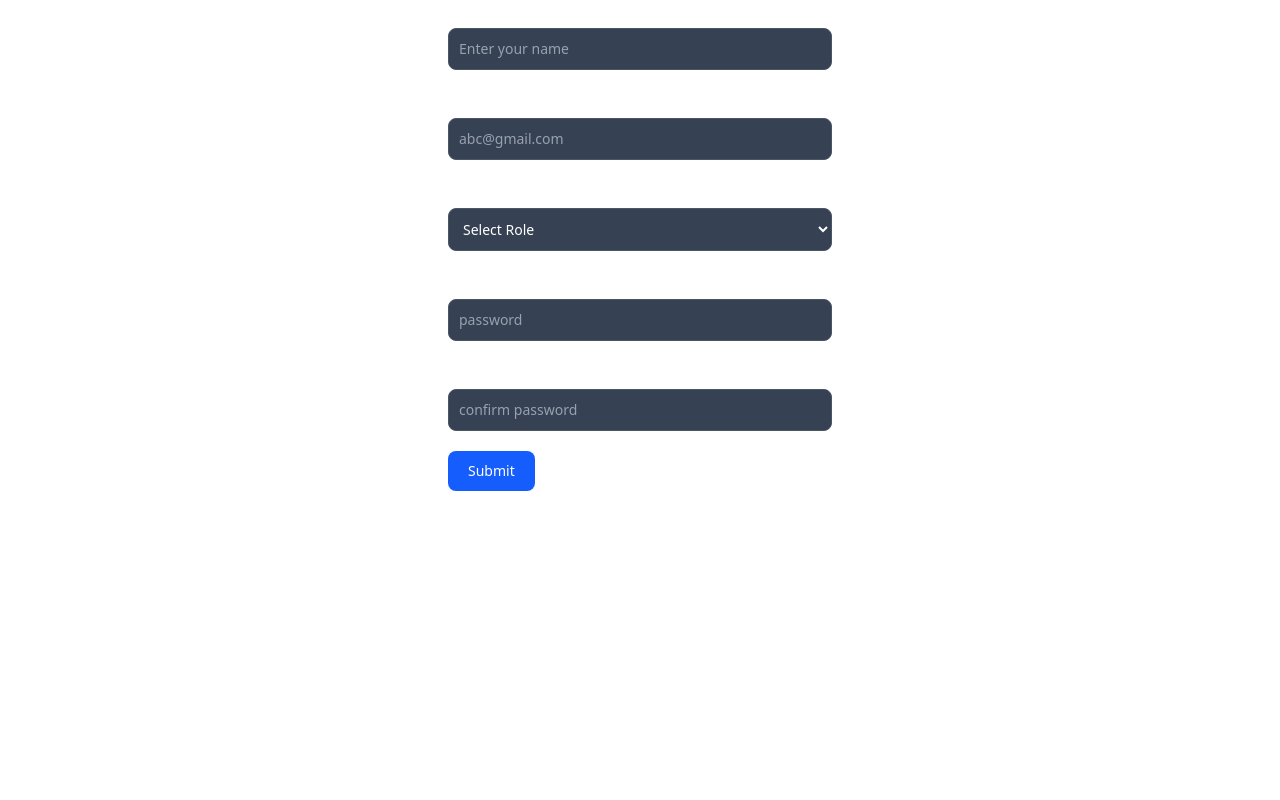
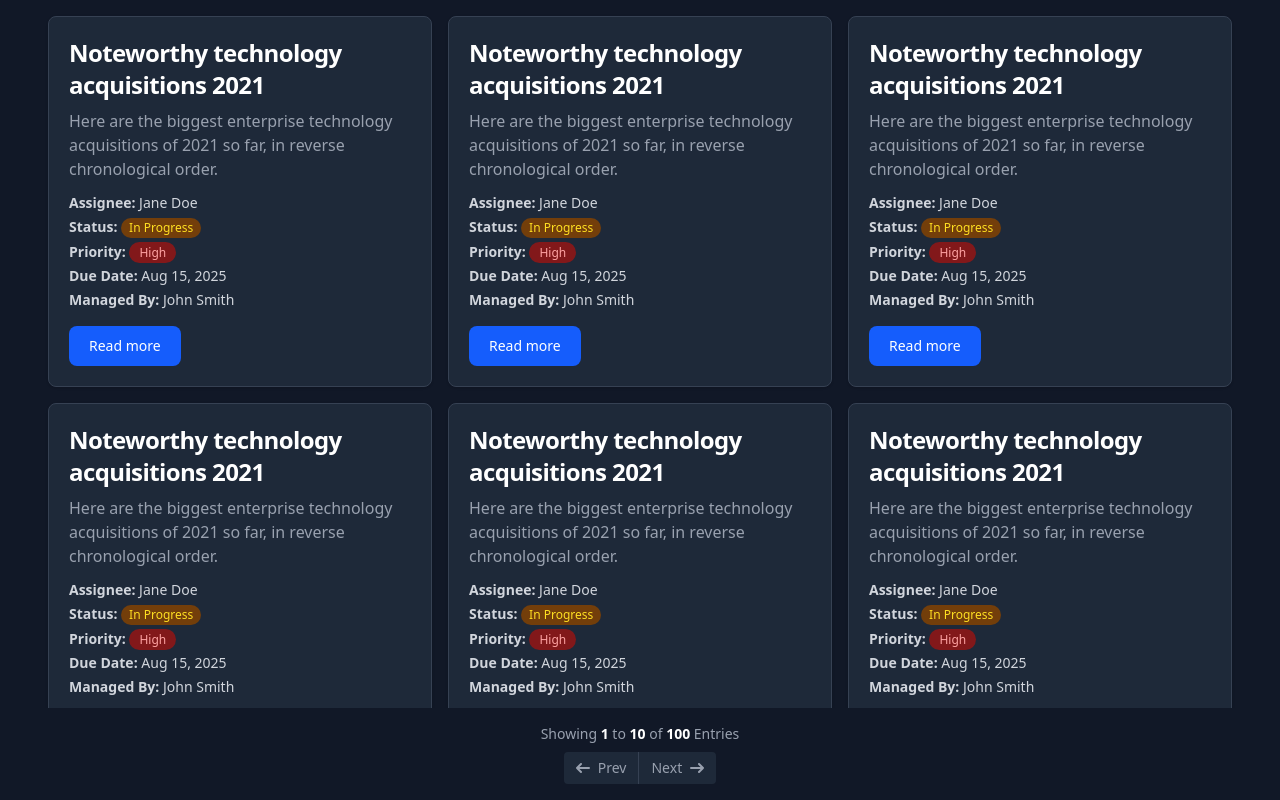
Before and after one commit to ajmal-m/Zudu-ai-fron-end, a React (Vite) app: page / in a window 1280 px wide. Built offline with nearby package versions, Linux system fonts and the light colour scheme.

Commit message:
Pagination and Task card updates

```diff
--- a/src/App.tsx
+++ b/src/App.tsx
@@ -1,12 +1,12 @@
 
 import  { Toaster } from 'react-hot-toast';
-import Register from "./components/register";
+import Home from './components/Home';
 
 function App() {
 
   return (
     <>
-      <Register/>
+      <Home/>
       <Toaster/>
     </>
   )
--- /dev/null
+++ b/src/components/Home/index.tsx
@@ -0,0 +1,24 @@
+import { memo } from "react";
+import Card from "../card";
+import Pagination from "../pagination";
+
+const Home = memo(() => {
+
+
+    return(
+        <div className="flex flex-col h-screen">
+            <div className="flex justify-center flex-wrap gap-4 dark:bg-[#111827] h-[95vh] overflow-y-auto py-4">
+                {
+                    new Array(100).fill(0).map((_,i) => (
+                        <Card key={i}/>
+                    ))
+                }
+            </div>
+            <div className="p-4 dark:bg-[#111827]">
+                <Pagination/>
+            </div>
+        </div>
+    )
+});
+
+export default Home;
--- /dev/null
+++ b/src/components/card/index.tsx
@@ -0,0 +1,54 @@
+import { memo } from "react";
+import Badge from "../reusable/badge";
+import Button from "../reusable/button";
+
+const Card = memo(() => {
+
+
+    return(
+        <div className="max-w-sm bg-white border border-gray-200 rounded-lg shadow-sm dark:bg-gray-800 dark:border-gray-700">
+            <div className="p-5">
+                {/* Title */}
+                <h5 className="mb-2 text-2xl font-bold tracking-tight text-gray-900 dark:text-white">
+                    Noteworthy technology acquisitions 2021
+                </h5>
+
+                {/* Description */}
+                <p className="mb-3 font-normal text-gray-700 dark:text-gray-400">
+                    Here are the biggest enterprise technology acquisitions of 2021 so far, in
+                    reverse chronological order.
+                </p>
+
+                {/* Details */}
+                <div className="text-sm text-gray-800 dark:text-gray-300 space-y-1 mb-4">
+                    <p>
+                        <span className="font-semibold">Assignee:</span> Jane Doe
+                    </p>
+                    <p>
+                        <span className="font-semibold">Status:</span>{" "}
+                        <span className="inline-block px-2 py-0.5 text-xs font-medium rounded-full bg-yellow-100 text-yellow-800 dark:bg-yellow-900 dark:text-yellow-300">
+                        In Progress
+                        </span>
+                    </p>
+                    <p>
+                        <span className="font-semibold">Priority:</span>{" "}
+                        <Badge priority="high" label="high"/>
+                    </p>
+                    <p>
+                        <span className="font-semibold">Due Date:</span> Aug 15, 2025
+                    </p>
+                    <p>
+                        <span className="font-semibold">Managed By:</span> John Smith
+                    </p>
+                </div>
+
+                {/* Action Button */}
+                <Button type="button">
+                    Read more
+                </Button>
+            </div>
+        </div>
+    )
+});
+
+export default Card;
--- a/src/components/login/index.tsx
+++ b/src/components/login/index.tsx
@@ -28,7 +28,14 @@ const Login = memo(() => {
 
     return(
         <>
-        <form className="max-w-sm mx-auto" onSubmit={handleSubmit}>
+        <form
+            className="
+                max-w-sm mx-auto w-full p-4 bg-white border
+                border-gray-200 rounded-lg shadow-sm sm:p-6
+                md:p-8 dark:bg-gray-800 dark:border-gray-700
+            "
+            onSubmit={handleSubmit}
+        >
             <div className="mb-5">
                 <Label type="email" text="Your email"/>
                 <Input
@@ -51,7 +58,9 @@ const Login = memo(() => {
                 />
             </div>
 
-            <Button type="submit" text="Submit" />
+            <Button type="submit">
+                Login
+            </Button>
 
         </form>
         </>
--- /dev/null
+++ b/src/components/pagination/index.tsx
@@ -0,0 +1,61 @@
+import { memo } from "react";
+
+
+const Pagination = memo(() => {
+  return (
+    <div className="flex flex-col items-center">
+      {/* Help text */}
+      <span className="text-sm text-gray-700 dark:text-gray-400">
+        Showing{" "}
+        <span className="font-semibold text-gray-900 dark:text-white">1</span> to{" "}
+        <span className="font-semibold text-gray-900 dark:text-white">10</span> of{" "}
+        <span className="font-semibold text-gray-900 dark:text-white">100</span>{" "}
+        Entries
+      </span>
+
+      <div className="inline-flex mt-2 xs:mt-0">
+        {/* Prev Button */}
+        <button className="flex items-center justify-center px-3 h-8 text-sm font-medium text-white bg-gray-800 rounded-s hover:bg-gray-900 dark:bg-gray-800 dark:border-gray-700 dark:text-gray-400 dark:hover:bg-gray-700 dark:hover:text-white">
+          <svg
+            className="w-3.5 h-3.5 me-2 rtl:rotate-180"
+            aria-hidden="true"
+            xmlns="http://www.w3.org/2000/svg"
+            fill="none"
+            viewBox="0 0 14 10"
+          >
+            <path
+              stroke="currentColor"
+              strokeLinecap="round"
+              strokeLinejoin="round"
+              strokeWidth="2"
+              d="M13 5H1m0 0 4 4M1 5l4-4"
+            />
+          </svg>
+          Prev
+        </button>
+
+        {/* Next Button */}
+        <button className="flex items-center justify-center px-3 h-8 text-sm font-medium text-white bg-gray-800 border-0 border-s border-gray-700 rounded-e hover:bg-gray-900 dark:bg-gray-800 dark:border-gray-700 dark:text-gray-400 dark:hover:bg-gray-700 dark:hover:text-white">
+          Next
+          <svg
+            className="w-3.5 h-3.5 ms-2 rtl:rotate-180"
+            aria-hidden="true"
+            xmlns="http://www.w3.org/2000/svg"
+            fill="none"
+            viewBox="0 0 14 10"
+          >
+            <path
+              stroke="currentColor"
+              strokeLinecap="round"
+              strokeLinejoin="round"
+              strokeWidth="2"
+              d="M1 5h12m0 0L9 1m4 4L9 9"
+            />
+          </svg>
+        </button>
+      </div>
+    </div>
+  );
+});
+
+export default Pagination;
--- a/src/components/register/index.tsx
+++ b/src/components/register/index.tsx
@@ -78,7 +78,14 @@ const Register = memo(() => {
 
     return(
         <>
-        <form className="max-w-sm mx-auto" onSubmit={handleSubmit}>
+        <form
+            className="
+                max-w-sm mx-auto w-full p-4 bg-white border
+                border-gray-200 rounded-lg shadow-sm sm:p-6
+                md:p-8 dark:bg-gray-800 dark:border-gray-700
+            "
+            onSubmit={handleSubmit}
+        >
 
             <div className="mb-5">
                 <Label type="name" text="Your name"/>
@@ -134,7 +141,9 @@ const Register = memo(() => {
                 />
             </div>
 
-            <Button type="submit" text="Submit" />
+            <Button type="submit">
+                Register
+            </Button>
 
         </form>
         </>
--- /dev/null
+++ b/src/components/reusable/badge.tsx
@@ -0,0 +1,24 @@
+import React, { memo } from "react";
+
+type BadgeProps = {
+  label: string;
+  priority: "low" | "high" | "medium";
+};
+
+const colorClasses: Record<BadgeProps["priority"], string> = {
+  low: "bg-gray-100 text-gray-800 dark:bg-gray-700 dark:text-gray-300",
+  high: "bg-red-100 text-red-800 dark:bg-red-900 dark:text-red-300",
+  medium: "bg-green-100 text-green-800 dark:bg-green-900 dark:text-green-300",
+};
+
+const Badge: React.FC<BadgeProps> = memo(({ label, priority }) => {
+  return (
+    <span
+      className={`text-xs font-medium me-2 px-2.5 py-0.5 rounded-full capitalize ${colorClasses[priority]}`}
+    >
+      {label}
+    </span>
+  );
+});
+
+export default Badge;
--- a/src/components/reusable/button.tsx
+++ b/src/components/reusable/button.tsx
@@ -2,10 +2,10 @@ import { memo } from "react";
 
 type ButtonProps={
     type:"submit" | "reset" | "button" | undefined;
-    text:string;
+    children:any;
 }
 
-const Button = memo(({ type, text } : ButtonProps) => {
+const Button = memo(({ type, children } : ButtonProps) => {
     return(
         <>
             <button
@@ -18,7 +18,7 @@ const Button = memo(({ type, text } : ButtonProps) => {
                     dark:focus:ring-blue-800
                 "
             >
-                {text}
+                {children}
             </button>
         </>
     )
```
